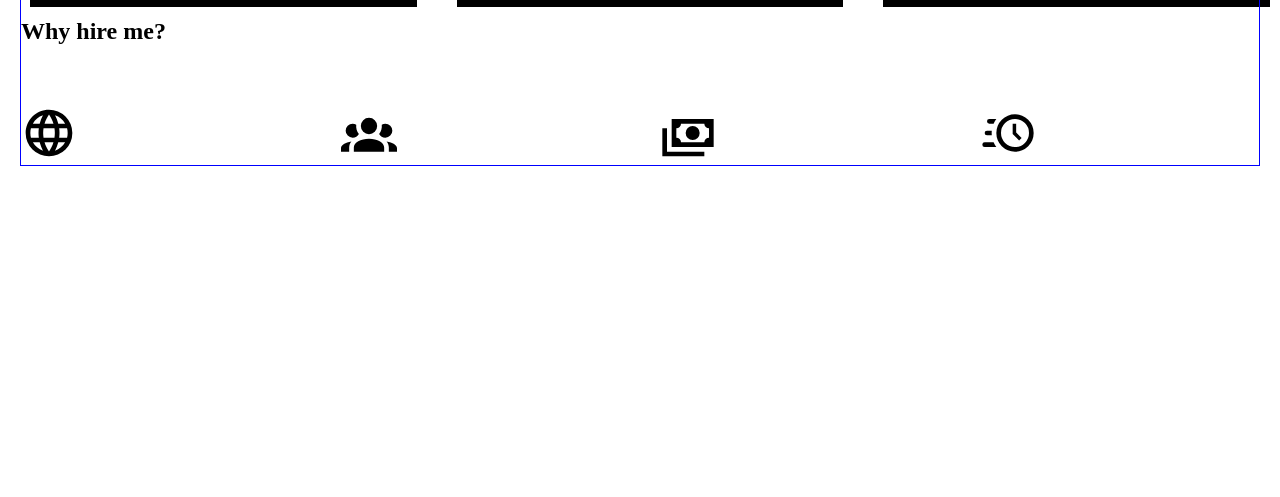
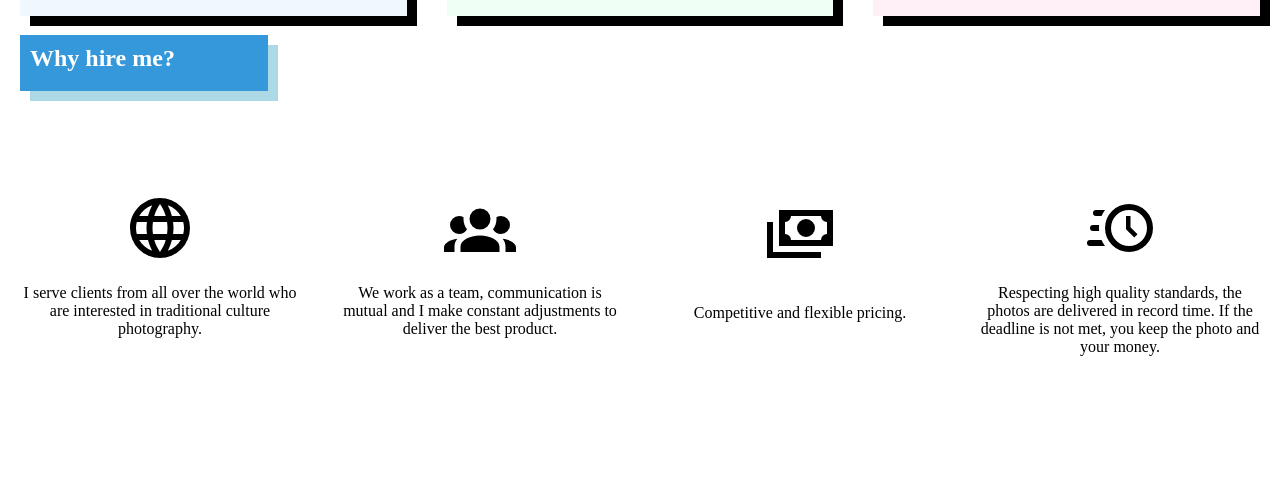
Before and after one commit to 4whatspc3/Showcase-Responsiveness, a plain HTML site: page index.html in a window 1280 px wide. Shown: the part 2095-2592 px from the top of the page. Drawn offline with Linux system fonts and the light colour scheme.

Commit message:
style: adjust the 'hire' section

```diff
--- a/index.html
+++ b/index.html
@@ -204,7 +204,10 @@
                     <img src="./Assets/Section-02/web.svg" alt="">
                 </div>
                 <div class="hire-text">
-
+                    <p>
+                        I serve clients from all over the world who
+                        are interested in traditional culture photography.
+                    </p>
                 </div>
             </div>
 
@@ -213,7 +216,10 @@
                     <img src="./Assets/Section-02/account-group.svg" alt="">
                 </div>
                 <div class="hire-text">
-
+                    <p>
+                        We work as a team, communication is mutual and
+                        I make constant adjustments to deliver the best product.
+                    </p>
                 </div>
             </div>
 
@@ -222,7 +228,9 @@
                     <img src="./Assets/Section-02/cash-multiple.svg" alt="">
                 </div>
                 <div class="hire-text">
-
+                    <p>
+                        Competitive and flexible pricing.
+                    </p>
                 </div>
             </div>
 
@@ -231,7 +239,10 @@
                     <img src="./Assets/Section-02/clock-fast.svg" alt="">
                 </div>
                 <div class="hire-text">
-
+                    <p>
+                        Respecting high quality standards, the photos are delivered in record time.
+                        If the deadline is not met, you keep the photo and your money.
+                    </p>
                 </div>
             </div>
         </section>
--- a/style_by_sections/main.css
+++ b/style_by_sections/main.css
@@ -3,6 +3,7 @@ main {
     grid-row: 2 / 3;
     display: flex;
     flex-direction: column;
+    gap: 10%;
 }
 
 section.photos {
@@ -108,11 +109,10 @@ section.photos div:nth-child(7) .block-about {
 }
 
 section.hire {
-    border: 1px solid blue ;
     display: grid;
     grid-template-columns: repeat(4, 1fr);
     column-gap: 40px;
-    row-gap: 40px;
+    row-gap: 100px;
 
 }
 
@@ -120,11 +120,44 @@ section.hire div:first-child {
     grid-column: 1 / 5;
 }
 
+section.hire h2 {
+    color: white;
+    padding: 10px 0 0 10px;
+    position: relative;
+    background-color: transparent;
+}
+
+section.hire h2::before {
+    content: "";
+    position: absolute;
+    top: 0;
+    left: 0;
+    width: 20%;
+    height: 150%;
+    background-color: #3498db;
+    transform-origin: center;
+    z-index: -1;
+    box-shadow: 10px 10px lightblue;
+}
+
 .hire-reasons {
     display: flex;
     flex-direction: column;
+    align-items: center;
 }
 
 .hire-icons img {
-    max-width: 56px;
+    width: 72px;
 }
+
+.hire-icons img:hover {
+    transform: scale(1.2);
+}
+
+.hire-text {
+    text-align: center;
+}
+
+section.hire > div:nth-child(4) .hire-text p {
+    padding-top: 20px;
+}
```
